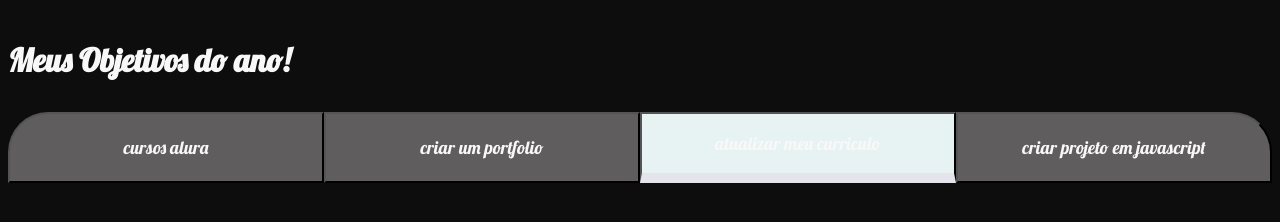
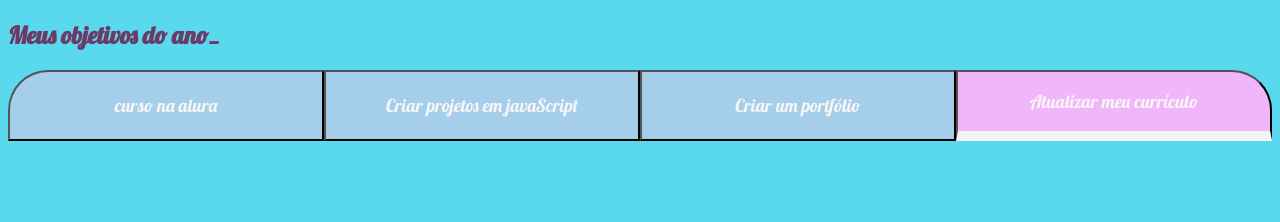
Before and after one commit to thalitavidal/thalita_karen2024, a plain HTML site: page index.html in a window 1280 px wide. Drawn offline with Linux system fonts and the light colour scheme.

Commit message:
Add files via upload

```diff
--- a/index.html
+++ b/index.html
@@ -1,5 +1,5 @@
 <!DOCTYPE html>
-<html lang="en">
+<html lang="pt-br">
 <head>
     <meta charset="UTF-8">
     <meta name="viewport" content="width=device-width, initial-scale=1.0">
@@ -7,15 +7,34 @@
     <link rel="stylesheet" href="style.css">
 </head>
 <body>
-    <section class="conteudo-principal"></section>
-    <h3 class="titulo-principal">Meus Objetivos do ano!</h3>
+    <section class="conteudo principal"></section>
+    <h2 class="titulo principal" >Meus objetivos do ano<span>_</span></h2>
+  <!-- <div class="conteudo"> -->
     <div class="botoes">
-        <button class='botao'>cursos alura</button>
-        <button class='botao'>criar um portfolio</button>
-        <button class='botao ativo'>atualizar meu curriculo</button>
-        <button class='botao'>criar projeto em javascript</button>
-</div>
-<script src='main.js'></script>
+        <button class='botao'>curso na alura</button>
+        <button class='botao'> Criar projetos em javaScript</button>
+        <button class='botao'>Criar um portfólio</button>
+        <button class='botao ativo'>Atualizar meu currículo</button>
+    </div>
+      <div class="abas-texto">
+          <div class="aba-conteudo">
+            <h3 class="aba-conteudo-titulo-principal">estudar 4 cursos na Alura</h3>
+            <h4 class="aba-conteudo-titulo-secundario">tempo para completar o objetivo</h4>
+          </div>
+          <div class="aba-conteudo">
+            <h3 class="aba-conteudo-titulo-principal">criar 5 projetos em javaScript</h3>
+            <h4 class="aba-conteudo-titulo-secundario">tempo para completar o objetivo</h4>
+          </div>
+          <div class="aba-conteudo">
+             <h3 class="aba-conteudo-titulo-principal">criar um portfolio com os meus 3 melhores projetos</h3>
+              <h4 class="aba-conteudo-titulo-secundario">tempo para completar o objetivo</h4>
+          </div>
+          <div class="aba-conteudo">
+                <h3 class="aba-conteudo-titulo-principal">atualizar meu curriculo com os certificados da alura </h3>
+                <h4 class="aba-conteudo-titulo-secundario">tempo para completar o objetivo</h4>
+           </div>
+      </div>
+  <!-- </div> -->
+    <script src='main.js'></script>
 </body>
-
 </html>
--- a/main.js
+++ b/main.js
@@ -1,10 +1,17 @@
-const botoes = document.querySelectorAll('.botao');
 
-for(let i=0;i <botoes.length;i++){
- botoes[i].onclick = function() {
-for(let j=0;j<botoes.length;j++){
-botoes[j].classList.remove('ativo');
-}
-   botoes[i].classList.add('ativo');
- }
-}
+document.querySelectorAll('.botao').forEach(btn => {
+    btn.addEventListener('click', function(){
+        document.querySelectorAll('.aba-conteudo').forEach(tab => {
+            tab.classList.remove('ativo');
+        });
+        const index = Array.from(document.querySelectorAll('.botao') ).indexOf(this);
+        document.querySelectorAll('.aba-conteudo')[index].classList.add('ativo');
+    });
+});
+ const botoes = document.querySelectorAll('.botao');
+ for(let i=0;i <botoes.length;i++){
+    botoes[i].onclick = function (){
+        for(let j=0;j<botoes.length;j++){
+            botoes[j].classList.remove('ativo');{
+                botoes[i].classList.add('ativo');
+               }  } }}
--- a/style.css
+++ b/style.css
@@ -1,28 +1,24 @@
 @import url('https://fonts.googleapis.com/css2?family=Lobster&display=swap');
-
-:root {
-  /*--cor-de-fundo: #297030;*/
-    --cor-de-fundo: #0d0d0d;
-    --verde: #e5e3ec;
-    --branco: #f9f8f8;
-    --botao-ativo: #e7f2f2;
-    --botao-inativo: rgba(177, 174, 174, 0.5);
-    --texto-fundo: rgba(248, 249, 251, 0.993);
+:root{
+    --cor-de-fundo: #78aaf0;
+    --verde:#f4f4f5;
+    --branco:#f7f5f5;
+    --botao-ativo:#f1b5fa;
+    --botao-inativo: rgba(238, 198, 232, 0.5);
+    --texto-fundo: rgba(125, 226, 249, 0.3);
 }
 
 
-
-
-
-
-body {
-
-    background-color: var(--cor-de-fundo);
-    color: var(--branco);
-    font-family: 'Lobster' , sans-serif;
+body{
+background-color: rgba(65, 211, 236, 0.866);
+font-family: 'lobster', sans-serif;
 }
 
-.conteudo-principal {
+h2 {
+color: rgb(108, 58, 103);
+}
+
+.conteudo-principal{
       display: flex;
       flex-direction: column;
       justify-content: center;
@@ -32,8 +28,18 @@ body {
       margin: 0 auto;
 }
 
-.botao {
- font-family: "Lobster", sans-serif;
+.titulo-principal{
+      text-align: left;
+      width: 100%;
+      font-size: 32px;
+}
+
+.titulo-principal span {
+    color: var(--verde);
+}
+
+.botao{
+    font-family: "lobster",sans-serif;
     background-color: var(--botao-inativo);
     color: var(--branco);
     display: flex;
@@ -42,32 +48,37 @@ body {
     font-size: 18px;
     align-items: center;
     width: 100%;
-}
-.titulo-principal {
-text-align: left;
-width:100%;
-font-size: 32px;
+
 }
 
-.botoes {
+.botoes{
    display: block;
 }
-
-@media screen and (min-width: 768px) {
+@media screen and (min-width: 768px){
     .botoes {
         display: flex;
     }
 }
-
 .botao:first-child {
               border-radius: 40px 0 0 0;
     }
-
 .botao:last-child {
                border-radius: 0 40px 0 0;
+}
+
+.abas-textos {
+background-color: var(--texto-fundo);
 }
 
 .botao.ativo {
     background-color: var(--botao-ativo);
     border-bottom: 10px solid var(--verde);
 }
+
+.aba-conteudo.ativo{
+    display: block;
+}
+
+.aba-conteudo{
+    display: none;
+}
--- /dev/null
+++ b/style_0705.css
@@ -0,0 +1,73 @@
+@import url('https://fonts.googleapis.com/css2?family=Lobster&display=swap');
+
+:root {
+  /*--cor-de-fundo: #297030;*/
+    --cor-de-fundo: #0d0d0d;
+    --verde: #e5e3ec;
+    --branco: #f9f8f8;
+    --botao-ativo: #e7f2f2;
+    --botao-inativo: rgba(177, 174, 174, 0.5);
+    --texto-fundo: rgba(248, 249, 251, 0.993);
+}
+
+
+
+
+
+
+body {
+
+    background-color: var(--cor-de-fundo);
+    color: var(--branco);
+    font-family: 'Lobster' , sans-serif;
+}
+
+.conteudo-principal {
+  display: flex;
+  flex-direction: column;
+  justify-content: center;
+  align-items: center;
+  max-width: 1200px;
+  width: 100%;
+  margin: 0 auto;
+}
+
+.botao {
+ font-family: "Lobster", sans-serif;
+ background-color: var(--botao-inativo);
+ color: var(--branco);
+ display: flex;
+ justify-content: center;
+ padding: 1em;
+ font-size: 18px;
+ align-items: center;
+ width: 100%;
+}
+.titulo-principal {
+text-align: left;
+width:100%;
+font-size: 32px;
+}
+
+.botoes {
+  display: block;
+}
+
+@media screen and (min-width: 768px) {
+  .botoes {
+    display: flex;
+  }
+}
+
+.botao:first-child {
+   border-radius: 40px 0 0 0;
+}
+
+.botao:last-child {
+      border-radius: 0 40px 0 0;
+}
+
+.botao.ativo {
+background-color: var(--botao-ativo);
+border-bottom: 10px solid var(--verde);
+}
--- /dev/null
+++ b/style_2405.css
@@ -0,0 +1,73 @@
+@import url('https://fonts.googleapis.com/css2?family=Lobster&display=swap');
+
+:root {
+  /*--cor-de-fundo: #297030;*/
+    --cor-de-fundo: #0d0d0d;
+    --verde: #e5e3ec;
+    --branco: #f9f8f8;
+    --botao-ativo: #e7f2f2;
+    --botao-inativo: rgba(177, 174, 174, 0.5);
+    --texto-fundo: rgba(248, 249, 251, 0.993);
+}
+
+
+
+
+
+
+body {
+
+    background-color: var(--cor-de-fundo);
+    color: var(--branco);
+    font-family: 'Lobster' , sans-serif;
+}
+
+.conteudo-principal {
+  display: flex;
+  flex-direction: column;
+  justify-content: center;
+  align-items: center;
+  max-width: 1200px;
+  width: 100%;
+  margin: 0 auto;
+}
+
+.botao {
+ font-family: "Lobster", sans-serif;
+ background-color: var(--botao-inativo);
+ color: var(--branco);
+ display: flex;
+ justify-content: center;
+ padding: 1em;
+ font-size: 18px;
+ align-items: center;
+ width: 100%;
+}
+.titulo-principal {
+text-align: left;
+width:100%;
+font-size: 32px;
+}
+
+.botoes {
+  display: block;
+}
+
+@media screen and (min-width: 768px) {
+  .botoes {
+    display: flex;
+  }
+}
+
+.botao:first-child {
+   border-radius: 40px 0 0 0;
+}
+
+.botao:last-child {
+      border-radius: 0 40px 0 0;
+}
+
+.botao.ativo {
+background-color: var(--botao-ativo);
+border-bottom: 10px solid var(--verde);
+}
```
Also changed, not shown: index_0705.html (added, +21 -0 lines), index_2405.html (added, +21 -0 lines), main_0705.js (added, +10 -0 lines), main_2405.js (added, +10 -0 lines). Lines whose indentation alone changed are shown as unchanged.
